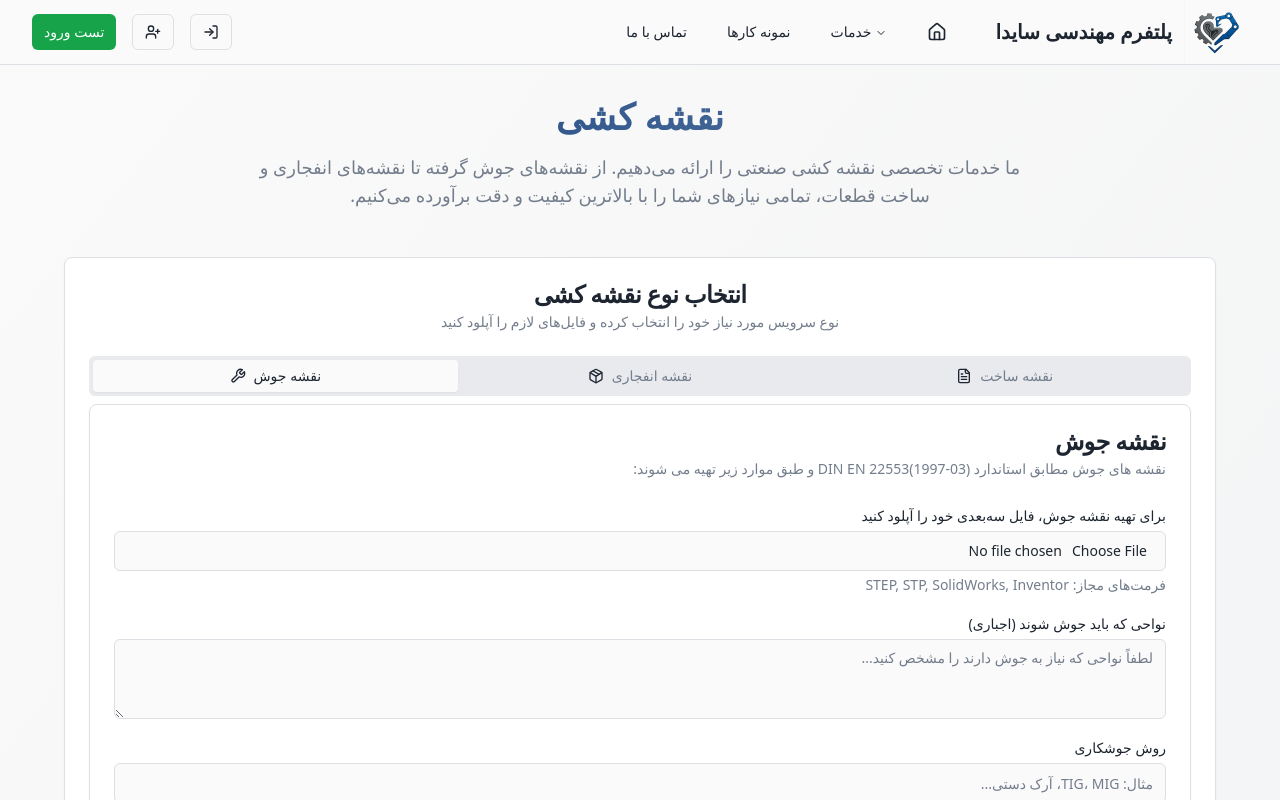
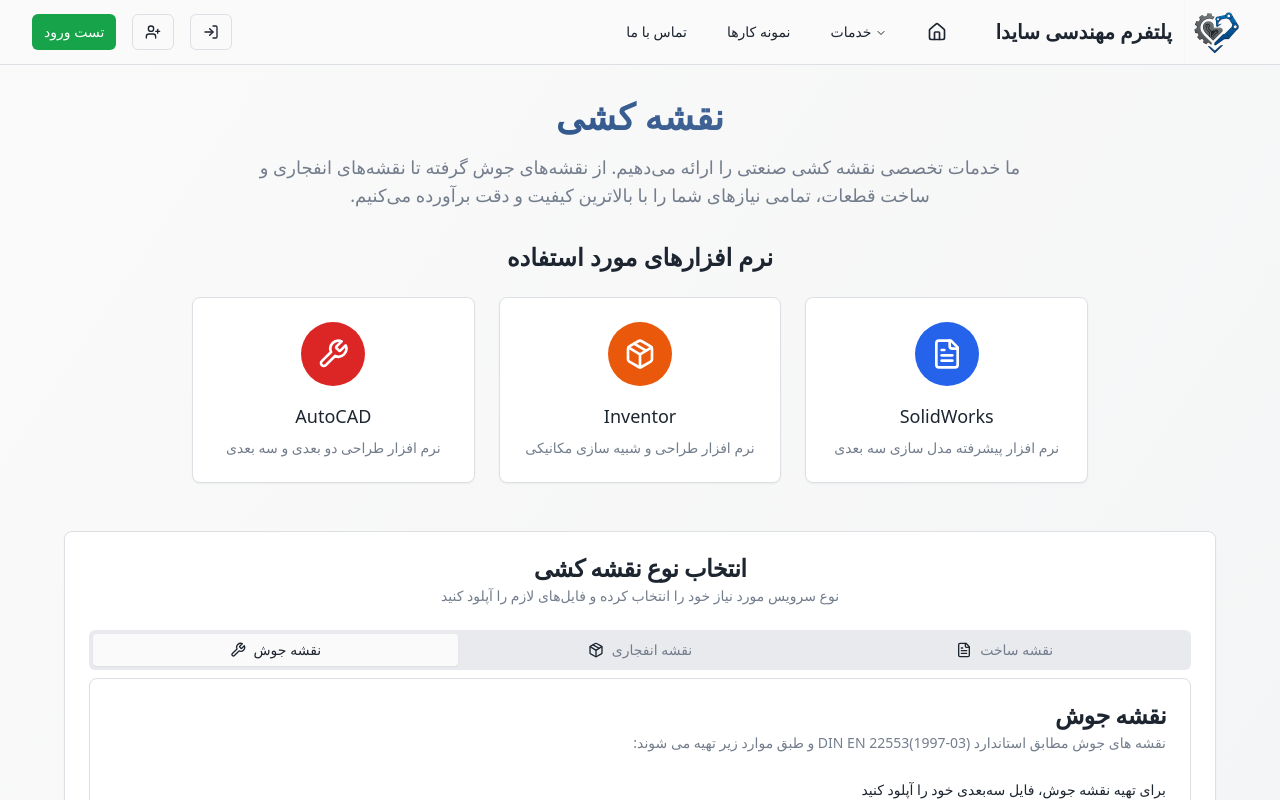
Before and after one commit to Aurliano/mech-craft-hub, a React (Vite) app: page /drawing in a window 1280 px wide. Shown: the top 800 px of the page. Built offline with nearby package versions, Linux system fonts and the light colour scheme.

Commit message:
Add drawing service introduction
Add an introduction section to the drawing service page, showcasing the supported software (SolidWorks, Inventor, AutoCAD) with appropriate icons.

```diff
--- a/src/pages/DrawingService.tsx
+++ b/src/pages/DrawingService.tsx
@@ -134,10 +134,48 @@ const DrawingService = () => {
           <h1 className="text-4xl font-bold bg-gradient-to-r from-primary to-primary/60 bg-clip-text text-transparent mb-4">
             نقشه کشی
           </h1>
-          <p className="text-lg text-muted-foreground max-w-3xl mx-auto">
+          <p className="text-lg text-muted-foreground max-w-3xl mx-auto mb-8">
             ما خدمات تخصصی نقشه کشی صنعتی را ارائه می‌دهیم. از نقشه‌های جوش گرفته تا نقشه‌های انفجاری و ساخت قطعات،
             تمامی نیازهای شما را با بالاترین کیفیت و دقت برآورده می‌کنیم.
           </p>
+
+          {/* Software Introduction */}
+          <div className="max-w-4xl mx-auto">
+            <h2 className="text-2xl font-semibold mb-6 text-foreground">
+              نرم افزارهای مورد استفاده
+            </h2>
+            <div className="grid grid-cols-1 md:grid-cols-3 gap-6">
+              <div className="flex flex-col items-center p-6 bg-card rounded-lg border shadow-sm hover:shadow-md transition-shadow">
+                <div className="w-16 h-16 bg-blue-600 rounded-full flex items-center justify-center mb-4">
+                  <FileText className="w-8 h-8 text-white" />
+                </div>
+                <h3 className="text-lg font-medium text-foreground mb-2">SolidWorks</h3>
+                <p className="text-sm text-muted-foreground text-center">
+                  نرم افزار پیشرفته مدل سازی سه بعدی
+                </p>
+              </div>
+
+              <div className="flex flex-col items-center p-6 bg-card rounded-lg border shadow-sm hover:shadow-md transition-shadow">
+                <div className="w-16 h-16 bg-orange-600 rounded-full flex items-center justify-center mb-4">
+                  <Package className="w-8 h-8 text-white" />
+                </div>
+                <h3 className="text-lg font-medium text-foreground mb-2">Inventor</h3>
+                <p className="text-sm text-muted-foreground text-center">
+                  نرم افزار طراحی و شبیه سازی مکانیکی
+                </p>
+              </div>
+
+              <div className="flex flex-col items-center p-6 bg-card rounded-lg border shadow-sm hover:shadow-md transition-shadow">
+                <div className="w-16 h-16 bg-red-600 rounded-full flex items-center justify-center mb-4">
+                  <Wrench className="w-8 h-8 text-white" />
+                </div>
+                <h3 className="text-lg font-medium text-foreground mb-2">AutoCAD</h3>
+                <p className="text-sm text-muted-foreground text-center">
+                  نرم افزار طراحی دو بعدی و سه بعدی
+                </p>
+              </div>
+            </div>
+          </div>
         </div>
 
         {/* Tabs Section */}
```
